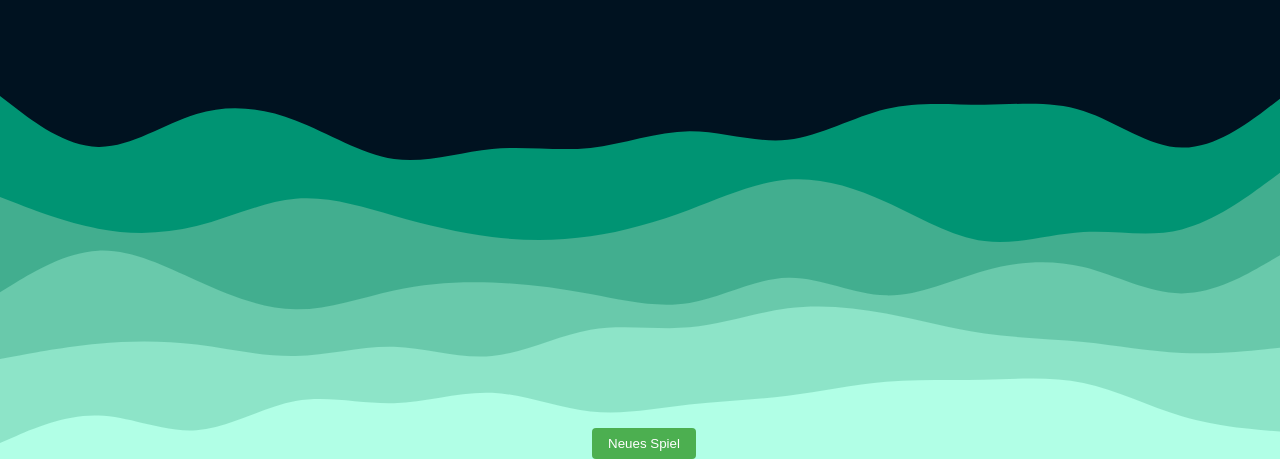
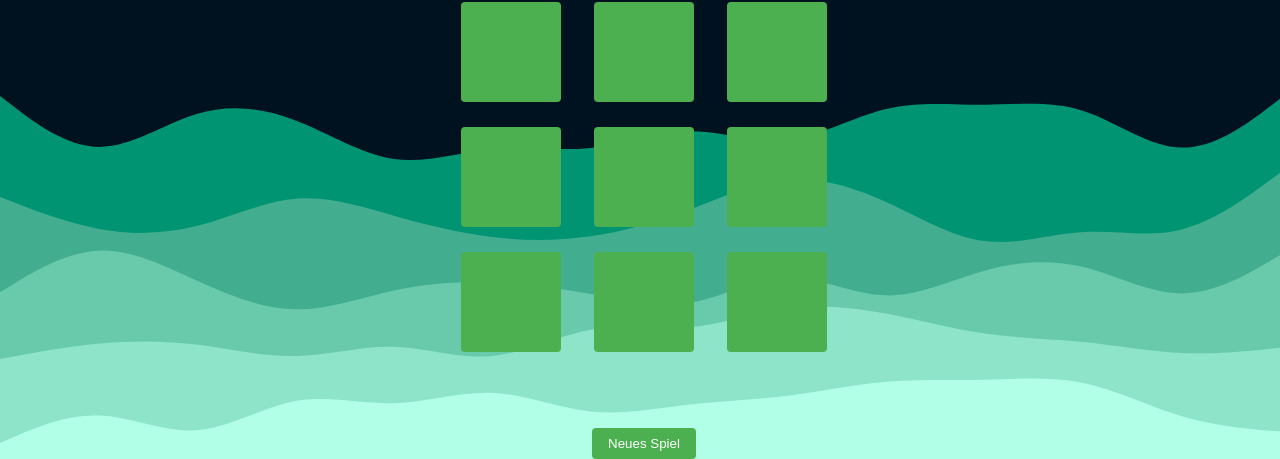
Before and after one commit to Sebastian-Kurka/Projektarbeit, a website: page src/game.html in a window 1280 px wide. Shown: the part 341-800 px from the top of the page. Drawn offline with Linux system fonts and the light colour scheme.

Commit message:
minor adjustments

```diff
--- a/server.mjs
+++ b/server.mjs
@@ -20,7 +20,7 @@ const port = 3000
 const API_KEY = process.env.OPENAI_API_KEY
 
 app.use(cors())
-app.use(express.static(path.join(__dirname, 'public')))
+app.use(express.static(path.join(__dirname, 'src')))
 app.use(bodyParser.json())
 
 app.get('/', (req, res) => {
--- a/src/game.html
+++ b/src/game.html
@@ -51,7 +51,7 @@
         </div>
     </div>
 
-    <script src="game.mjs"></script>
+    <script type="module" src="game.mjs"></script>
 </body>
 
 </html>
```
Also changed, not shown: src/game.mjs (+3 -19 lines), tests/game.test.js (+1 -3 lines).
